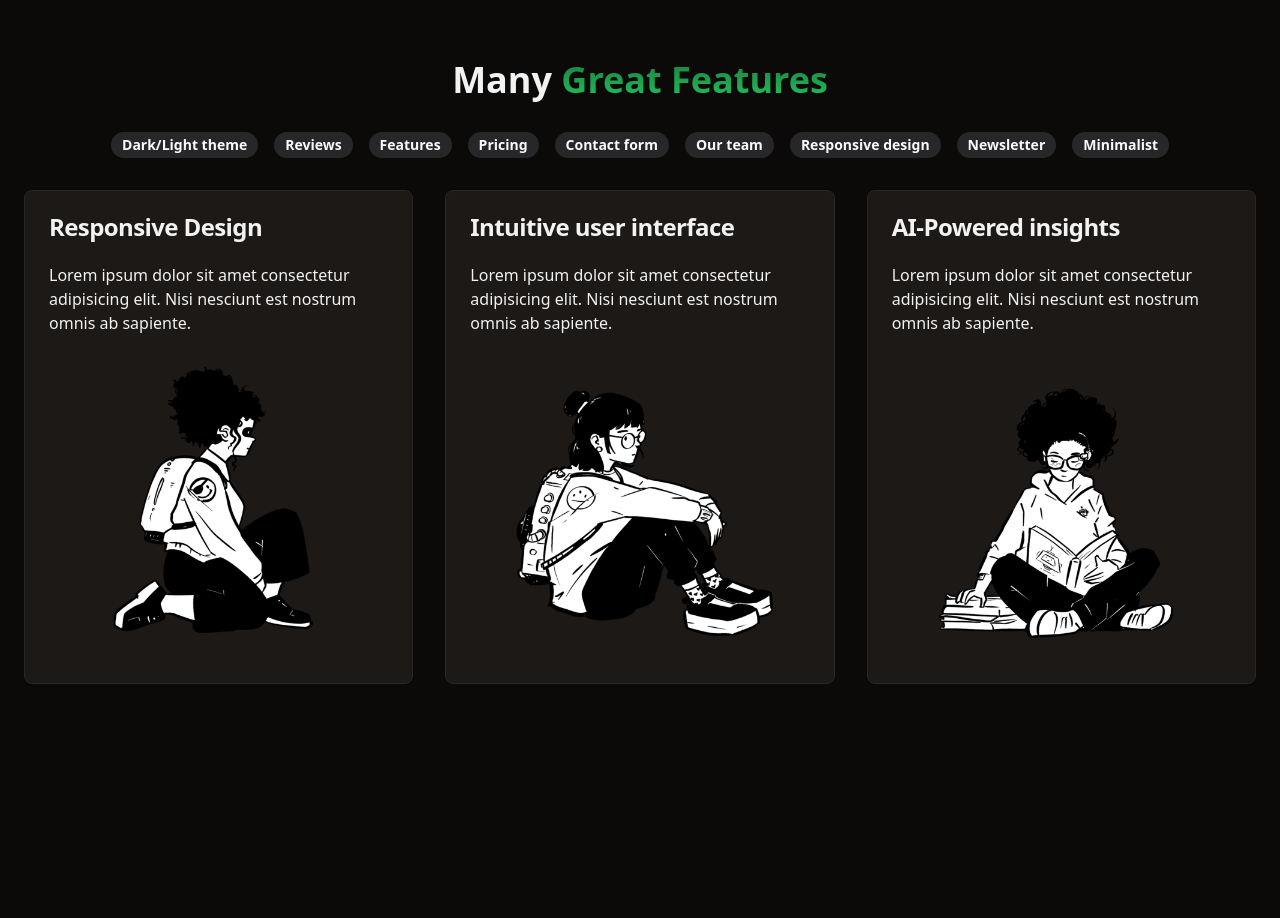
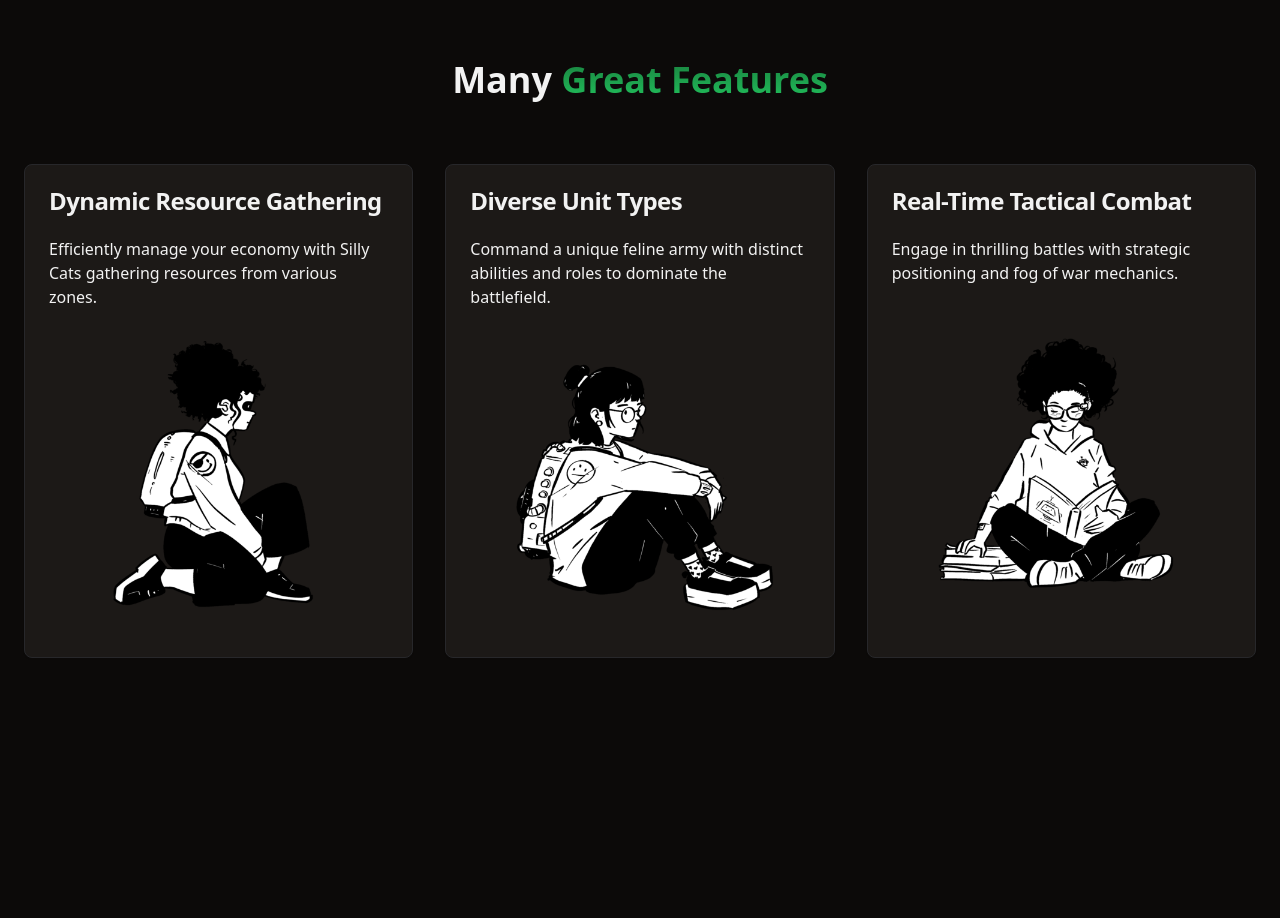
Before and after one commit to A2ron-k/clawcraft-site, a React (Vite) app: page / in a window 1280 px wide. Shown: the part 2400-3318 px from the top of the page. Built offline with nearby package versions, Linux system fonts and the light colour scheme.

Commit message:
feat: update features

```diff
--- a/src/components/Features.tsx
+++ b/src/components/Features.tsx
@@ -18,43 +18,40 @@ interface FeatureProps {
 
 const features: FeatureProps[] = [
 	{
-    title: "Responsive Design",
+		title: "Dynamic Resource Gathering",
 		description:
-      "Lorem ipsum dolor sit amet consectetur adipisicing elit. Nisi nesciunt est nostrum omnis ab sapiente.",
+			"Efficiently manage your economy with Silly Cats gathering resources from various zones.",
 		image: image4,
 	},
 	{
-    title: "Intuitive user interface",
+		title: "Diverse Unit Types",
 		description:
-      "Lorem ipsum dolor sit amet consectetur adipisicing elit. Nisi nesciunt est nostrum omnis ab sapiente.",
+			"Command a unique feline army with distinct abilities and roles to dominate the battlefield.",
 		image: image3,
 	},
 	{
-    title: "AI-Powered insights",
+		title: "Real-Time Tactical Combat",
 		description:
-      "Lorem ipsum dolor sit amet consectetur adipisicing elit. Nisi nesciunt est nostrum omnis ab sapiente.",
+			"Engage in thrilling battles with strategic positioning and fog of war mechanics.",
 		image: image,
 	},
 ];
 
 const featureList: string[] = [
-  "Dark/Light theme",
-  "Reviews",
-  "Features",
-  "Pricing",
-  "Contact form",
-  "Our team",
-  "Responsive design",
-  "Newsletter",
-  "Minimalist",
+	// "Dark/Light theme",
+	// "Reviews",
+	// "Features",
+	// "Pricing",
+	// "Contact form",
+	// "Our team",
+	// "Responsive design",
+	// "Newsletter",
+	// "Minimalist",
 ];
 
 export const Features = () => {
 	return (
-    <section
-      id="features"
-      className="container py-24 sm:py-32 space-y-8"
-    >
+		<section id="features" className="container py-24 sm:py-32 space-y-8">
 			<h2 className="text-3xl lg:text-4xl font-bold md:text-center">
 				Many{" "}
 				<span className="bg-gradient-to-b from-primary/60 to-primary text-transparent bg-clip-text">
@@ -65,10 +62,7 @@ export const Features = () => {
 			<div className="flex flex-wrap md:justify-center gap-4">
 				{featureList.map((feature: string) => (
 					<div key={feature}>
-            <Badge
-              variant="secondary"
-              className="text-sm"
-            >
+						<Badge variant="secondary" className="text-sm">
 							{feature}
 						</Badge>
 					</div>
```
Lines whose indentation alone changed are shown as unchanged.
